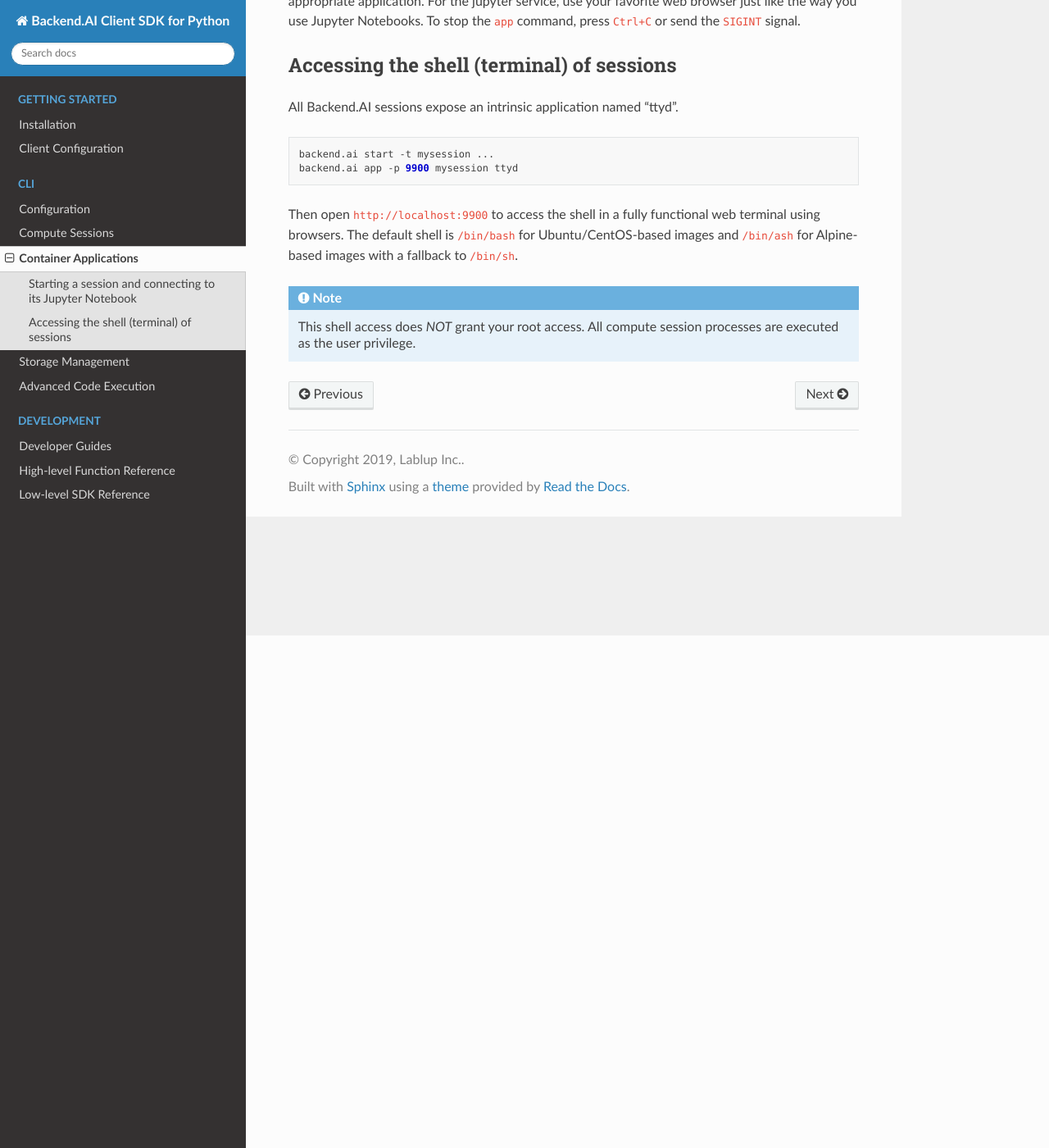
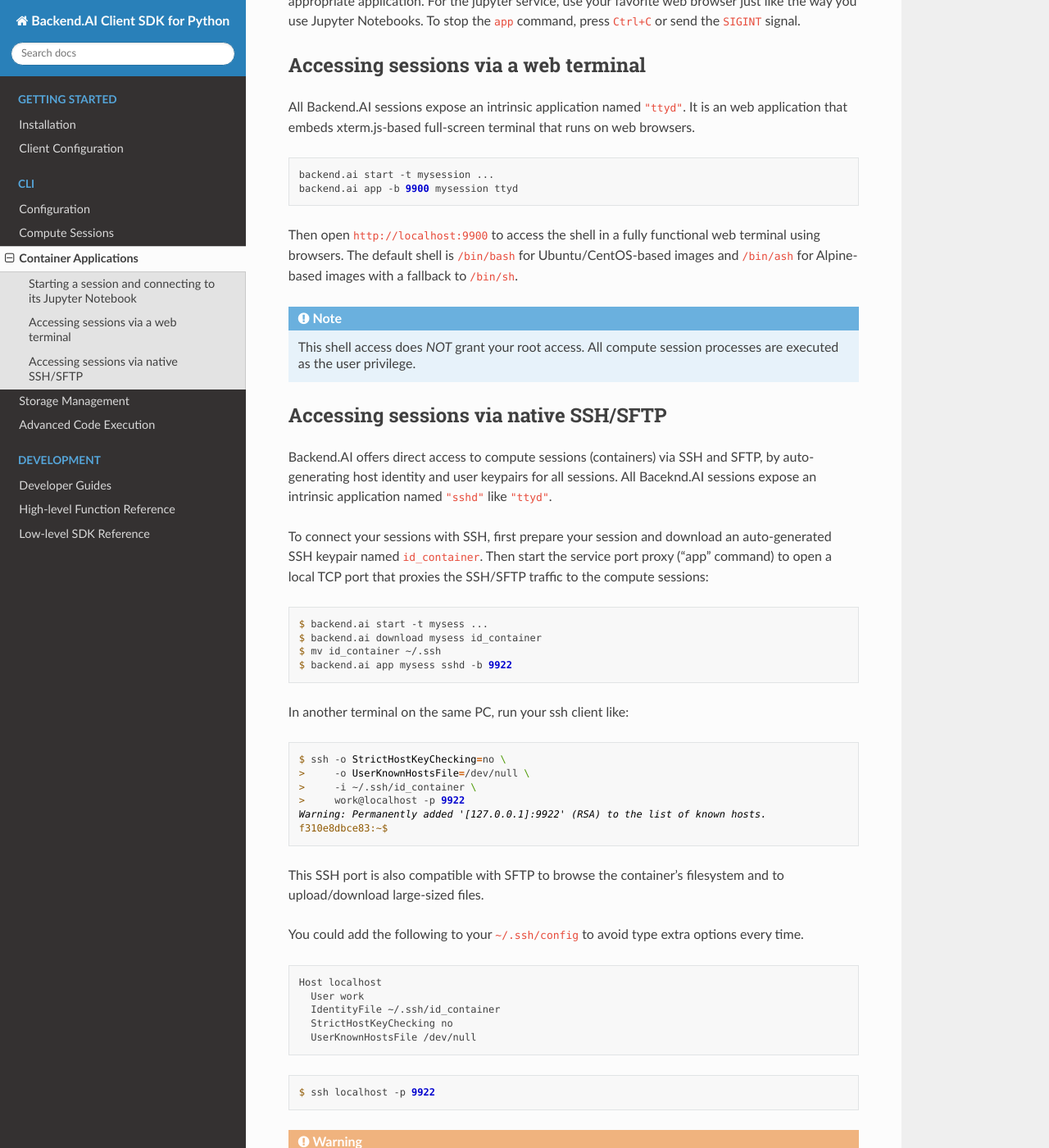
Before and after one commit to lablup/aiotusclient, a Sphinx documentation site: the page built from docs/cli/apps.rst, in a window 1280 px wide and 1400 px high, scrolled down 625 px. Shown: the whole window at 82% size. Built offline with Sphinx 7.4.7 and the Read the Docs theme 2.0.0, drawn with Linux system fonts in a browser that asks for light colours; some of the changed text lies outside the part shown.

Commit message:
docs: Move SSH part to applications section and reformat text widths

```diff
--- a/docs/cli/apps.rst
+++ b/docs/cli/apps.rst
@@ -11,17 +11,19 @@
 ---------------------------------------------------------
 
 The following command first spawns a Python session named "mysession"
-without running any code immediately, and then executes a local proxy which connects
-to the "jupyter" service running inside the session via the local TCP port 9900.
-The ``start`` command shows application services provided by the created compute
-session so that you can choose one in the subsequent ``app`` command.
-In the ``start`` command, you can specify detailed resource options using ``-r``
-and storage mounts using ``-m`` parameter.
+without running any code immediately, and then executes a local proxy which
+connects to the "jupyter" service running inside the session via the local
+TCP port 9900.
+The ``start`` command shows application services provided by the created
+compute session so that you can choose one in the subsequent ``app``
+command.
+In the ``start`` command, you can specify detailed resource options using
+``-r`` and storage mounts using ``-m`` parameter.
 
 .. code-block:: shell
 
   backend.ai start -t mysession python
-  backend.ai app -p 9900 mysession jupyter
+  backend.ai app -b 9900 mysession jupyter
 
 Once executed, the ``app`` command waits for the user to open the displayed
 address using appropriate application.
@@ -29,22 +31,94 @@
 way you use Jupyter Notebooks.
 To stop the ``app`` command, press ``Ctrl+C`` or send the ``SIGINT`` signal.
 
-Accessing the shell (terminal) of sessions
-------------------------------------------
+Accessing sessions via a web terminal
+-------------------------------------
 
-All Backend.AI sessions expose an intrinsic application named "ttyd".
+All Backend.AI sessions expose an intrinsic application named ``"ttyd"``.
+It is an web application that embeds xterm.js-based full-screen terminal
+that runs on web browsers.
 
 .. code-block:: shell
 
    backend.ai start -t mysession ...
-   backend.ai app -p 9900 mysession ttyd
+   backend.ai app -b 9900 mysession ttyd
 
-Then open ``http://localhost:9900`` to access the shell in a fully functional web terminal using
-browsers.
-The default shell is ``/bin/bash`` for Ubuntu/CentOS-based images and ``/bin/ash`` for Alpine-based
-images with a fallback to ``/bin/sh``.
+Then open ``http://localhost:9900`` to access the shell in a fully
+functional web terminal using browsers.
+The default shell is ``/bin/bash`` for Ubuntu/CentOS-based images and
+``/bin/ash`` for Alpine-based images with a fallback to ``/bin/sh``.
 
 .. note::
 
    This shell access does *NOT* grant your root access.
    All compute session processes are executed as the user privilege.
+
+
+Accessing sessions via native SSH/SFTP
+--------------------------------------
+
+Backend.AI offers direct access to compute sessions (containers) via SSH
+and SFTP, by auto-generating host identity and user keypairs for all
+sessions.
+All Baceknd.AI sessions expose an intrinsic application named ``"sshd"``
+like ``"ttyd"``.
+
+To connect your sessions with SSH, first prepare your session and download
+an auto-generated SSH keypair named ``id_container``.
+Then start the service port proxy ("app" command) to open a local TCP port
+that proxies the SSH/SFTP traffic to the compute sessions:
+
+.. code-block:: console
+
+  $ backend.ai start -t mysess ...
+  $ backend.ai download mysess id_container
+  $ mv id_container ~/.ssh
+  $ backend.ai app mysess sshd -b 9922
+
+In another terminal on the same PC, run your ssh client like:
+
+.. code-block:: console
+
+  $ ssh -o StrictHostKeyChecking=no \
+  >     -o UserKnownHostsFile=/dev/null \
+  >     -i ~/.ssh/id_container \
+  >     work@localhost -p 9922
+  Warning: Permanently added '[127.0.0.1]:9922' (RSA) to the list of known hosts.
+  f310e8dbce83:~$
+
+This SSH port is also compatible with SFTP to browse the container's
+filesystem and to upload/download large-sized files.
+
+You could add the following to your ``~/.ssh/config`` to avoid type
+extra options every time.
+
+.. code-block:: text
+
+  Host localhost
+    User work
+    IdentityFile ~/.ssh/id_container
+    StrictHostKeyChecking no
+    UserKnownHostsFile /dev/null
+
+.. code-block:: console
+
+  $ ssh localhost -p 9922
+
+.. warning::
+
+   Since the SSH keypair is auto-generated every time when your launch a
+   new compute session, you need to download and keep it separately for
+   each session.
+
+To use your own SSH private key across all your sessions without
+downloading the auto-generated one every time, create a vfolder named
+``.ssh`` and put the ``authorized_keys`` file that includes the public key.
+The keypair and ``.ssh`` directory permissions will be automatically
+updated by Backend.AI when the session launches.
+
+.. code-block:: console
+
+  $ ssh-keygen -t rsa -b 2048 -f id_container
+  $ cat id_container.pub > authorized_keys
+  $ backend.ai vfolder create .ssh
+  $ backend.ai vfolder upload .ssh authorized_keys
```
Also changed, not shown: docs/cli/sessions.rst (+13 -70 lines), 1 other file.
